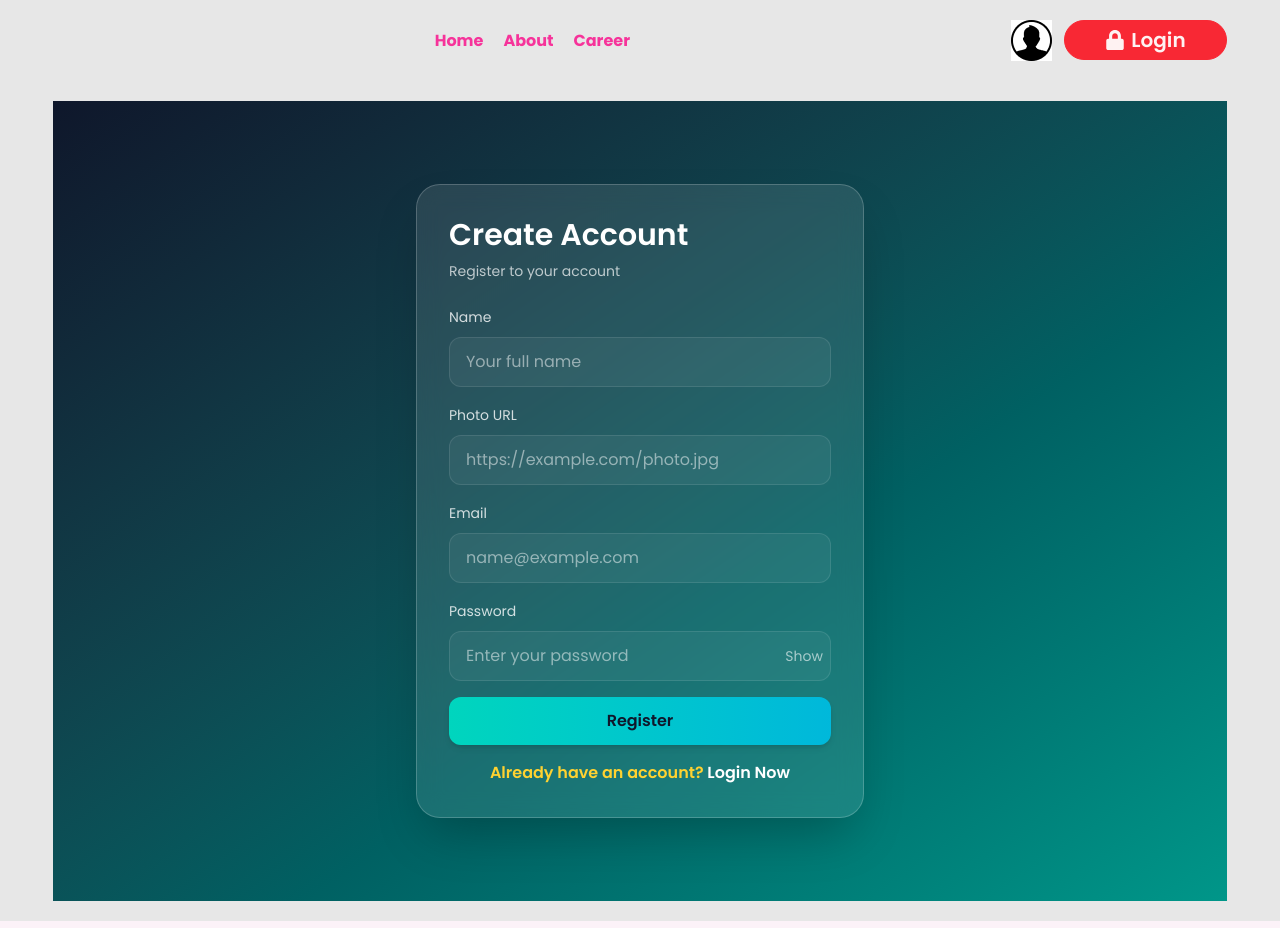
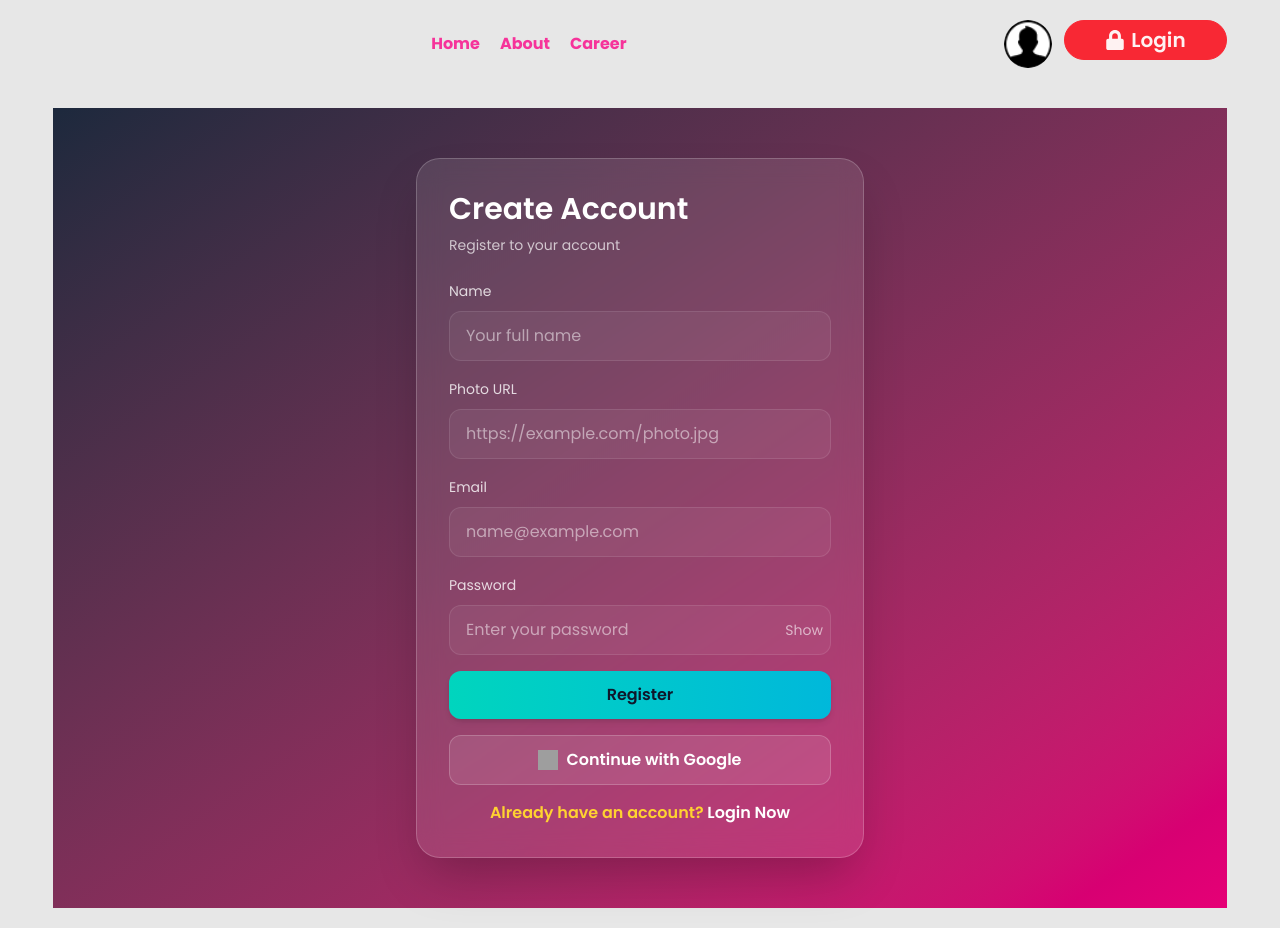
Before and after one commit to Smart-imran/Toy-Topia, a React (Vite) app: page /auth/register in a window 1280 px wide. Built offline with nearby package versions, Linux system fonts and the light colour scheme; no server answers; grey boxes are pictures that could not be loaded.

Commit message:
update Profile

```diff
--- a/src/components/HomeLayout/RightAside.jsx
+++ b/src/components/HomeLayout/RightAside.jsx
@@ -6,7 +6,7 @@ import Qzone from "./Qzone";
 function RightAside() {
   return (
     <div className="space-y-5">
-      <SocialLogin></SocialLogin>
+      {/* <SocialLogin></SocialLogin> */}
       <FindUs></FindUs>
       <Qzone></Qzone>
     </div>
--- a/src/components/Navbar.jsx
+++ b/src/components/Navbar.jsx
@@ -25,7 +25,7 @@ function Navbar() {
         <NavLink to="/career">Career</NavLink>
       </div>
       <div className="login-btn flex gap-3">
-        <img src={userImg} alt="" />
+        <img className="w-12 rounded-full" src={`${user ? user.photoURL : userImg}`} alt="" />
 
         {user ? (
           <button onClick={handleLogOut} className="btn btn-error px-10">
--- a/src/components/ToysCard.jsx
+++ b/src/components/ToysCard.jsx
@@ -21,7 +21,7 @@ const ToysCard = ({ toys }) => {
         <p className="text-sm text-gray-600 line-clamp-2">{description}</p>
         <p className="text-xs text-gray-500 italic"><span className="text-red-500 font-bold text-sm">Price : {price} </span></p>
 
-        <Link to={`/card-details/${toyId}`} className="mt-3 bg-gradient-to-r from-blue-500 to-indigo-600 text-white text-sm text-center font-semibold py-2 rounded-lg hover:from-indigo-600 hover:to-blue-500 transition">
+        <Link to={`/card-details/${toyId}`} className="mt-3 bg-gradient-to-r from-pink-500 to-pink-600 text-white text-sm text-center font-semibold py-2 rounded-lg hover:from-pink-600 hover:to-pink-500 transition">
           View Details
         </Link>
       </div>
--- a/src/components/pages/LogPage/Login.jsx
+++ b/src/components/pages/LogPage/Login.jsx
@@ -77,7 +77,7 @@ const Login = () => {
   };
 
   return (
-    <div className="min-h-screen flex items-center justify-center bg-gradient-to-br from-slate-900 to-teal-600 p-6">
+    <div className="min-h-screen flex items-center justify-center bg-gradient-to-br from-slate-800 to-pink-600 p-6">
       <div className="bg-white/10 backdrop-blur-md rounded-3xl p-8 shadow-2xl w-full max-w-md border border-white/20">
         <h1 className="text-3xl font-semibold text-white mb-2">Welcome Back</h1>
         <p className="text-sm text-white/70 mb-6">Login to your account</p>
@@ -128,7 +128,7 @@ const Login = () => {
             )}
           </div>
 
-          {/* Firebase / general error */}
+
           {error.general && (
             <p className="text-sm text-rose-400 font-medium">{error.general}</p>
           )}
@@ -136,7 +136,7 @@ const Login = () => {
           {/* Button */}
           <button
             type="submit"
-            className="w-full rounded-xl py-3 font-semibold bg-gradient-to-r from-teal-400 to-cyan-500 text-slate-900 shadow-md hover:scale-[1.01] transition-transform"
+            className="w-full rounded-xl py-3 font-semibold bg-gradient-to-r from-teal-400 to-cyan-500 text-slate-800 shadow-md hover:scale-[1.01] transition-transform"
           >
             Login
           </button>
--- a/src/components/pages/LogPage/Register.jsx
+++ b/src/components/pages/LogPage/Register.jsx
@@ -1,9 +1,10 @@
 import React, { useState, useContext } from "react";
-import { Link } from "react-router";
+import { Link, useNavigate } from "react-router";
 import Swal from "sweetalert2";
 import { AuthContext } from "../../../provider/AuthProvider";
 
 const Register = () => {
+  const navigate = useNavigate();
   const [name, setName] = useState("");
   const [photoURL, setPhotoURL] = useState("");
   const [email, setEmail] = useState("");
@@ -16,7 +17,7 @@ const Register = () => {
     password: false,
   });
 
-  const { createUser, setUser } = useContext(AuthContext);
+  const { createUser, setUser, updateUser } = useContext(AuthContext);
 
   const handleSubmit = (e) => {
     e.preventDefault();
@@ -40,9 +41,18 @@ const Register = () => {
     createUser(email, password)
       .then((result) => {
         const user = result.user;
-        setUser(user);
 
-        //  Alert
+        updateUser({
+          displayName: name,
+          photoURL: photoURL,
+        })
+          .then(() => {
+            setUser({
+              ...user,
+              displayName: name,
+              photoURL: photoURL,
+            });
+
             Swal.fire({
               title: "Registration Successful 🎉",
               text: "Your account has been created successfully!",
@@ -53,11 +63,21 @@ const Register = () => {
               confirmButtonColor: "#14b8a6",
             });
 
-        // ✅ Reset form
+            navigate("/");
+
             setName("");
             setPhotoURL("");
             setEmail("");
             setPassword("");
+          })
+          .catch((error) => {
+            Swal.fire({
+              title: "Profile Update Failed ",
+              text: error.message,
+              icon: "error",
+              confirmButtonColor: "#ef4444",
+            });
+          });
       })
       .catch((error) => {
         Swal.fire({
@@ -70,7 +90,7 @@ const Register = () => {
   };
 
   return (
-    <div className="min-h-screen flex items-center justify-center bg-gradient-to-br from-slate-900 to-teal-600 p-6">
+    <div className="min-h-screen flex items-center justify-center bg-gradient-to-br from-slate-800 to-pink-600 p-6">
       <div className="bg-white/10 backdrop-blur-md rounded-3xl p-8 shadow-2xl w-full max-w-md border border-white/20">
         <h1 className="text-3xl font-semibold text-white mb-2">
           Create Account
@@ -84,7 +104,6 @@ const Register = () => {
             <input
               type="text"
               value={name}
-              required
               onChange={(e) => setName(e.target.value)}
               placeholder="Your full name"
               className="mt-2 w-full rounded-xl px-4 py-3 bg-white/5 border border-white/10 text-white placeholder-white/50 focus:outline-none focus:ring-2 focus:ring-teal-300"
@@ -119,7 +138,6 @@ const Register = () => {
             <input
               type="email"
               value={email}
-              required
               onChange={(e) => setEmail(e.target.value)}
               placeholder="name@example.com"
               className="mt-2 w-full rounded-xl px-4 py-3 bg-white/5 border border-white/10 text-white placeholder-white/50 focus:outline-none focus:ring-2 focus:ring-teal-300"
@@ -138,7 +156,6 @@ const Register = () => {
               <input
                 type={showPassword ? "text" : "password"}
                 value={password}
-                required
                 onChange={(e) => setPassword(e.target.value)}
                 placeholder="Enter your password"
                 className="w-full rounded-xl px-4 py-3 bg-white/5 border border-white/10 text-white placeholder-white/50 focus:outline-none focus:ring-2 focus:ring-teal-300 pr-12"
@@ -158,11 +175,25 @@ const Register = () => {
             )}
           </div>
 
+          {/* ✅ Register Button */}
           <button
             type="submit"
             className="w-full rounded-xl py-3 font-semibold bg-gradient-to-r from-teal-400 to-cyan-500 text-slate-900 shadow-md hover:scale-[1.01] transition-transform"
           >
             Register
+          </button>
+
+          {/* ✅ Google Login Button (Future Use) */}
+          <button
+            type="button"
+            className="w-full rounded-xl py-3 font-semibold flex items-center justify-center gap-2 border border-white/20 bg-white/10 text-white hover:bg-white/20 transition-all duration-200"
+          >
+            <img
+              src="https://www.svgrepo.com/show/475656/google-color.svg"
+              alt="Google"
+              className="w-5 h-5"
+            />
+            Continue with Google
           </button>
 
           <p className="font-semibold text-amber-300 text-center">
--- a/src/provider/AuthProvider.jsx
+++ b/src/provider/AuthProvider.jsx
@@ -6,6 +6,7 @@ import {
   onAuthStateChanged,
   signInWithEmailAndPassword,
   signOut,
+  updateProfile,
 } from "firebase/auth";
 
 export const AuthContext = createContext();
@@ -30,6 +31,11 @@ const AuthProvider = ({ children }) => {
     return signOut(auth);
   };
 
+
+  const updateUser = (updateData) =>{
+    return updateProfile(auth.currentUser , updateData )
+  }
+
   useEffect(() => {
     const unsSubscribe = onAuthStateChanged(auth, (currentUser) => {
       setUser(currentUser);
@@ -49,6 +55,7 @@ const AuthProvider = ({ children }) => {
     signIn,
     loading,
     setLoading,
+    updateUser,
   };
 
   return <AuthContext value={authData}>{children}</AuthContext>;
```
Lines whose indentation alone changed are shown as unchanged.
